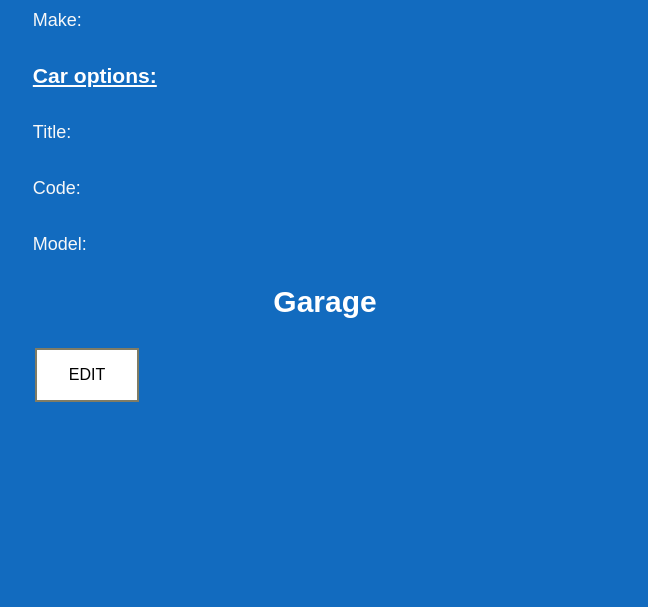
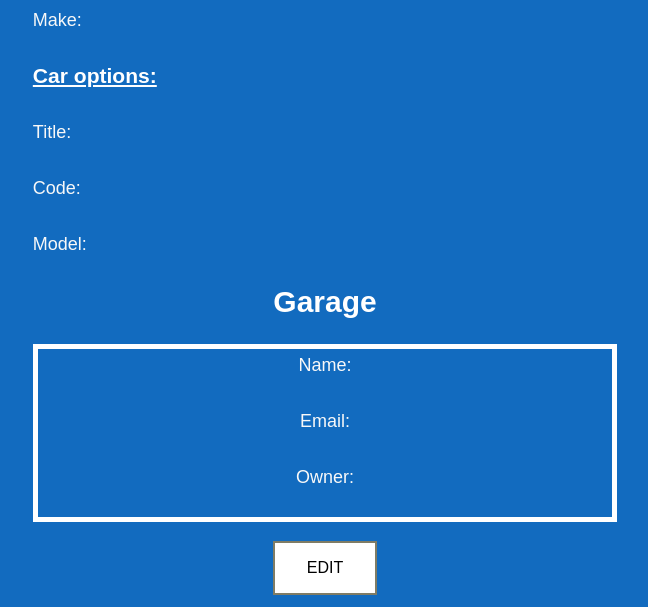
Before and after one commit to MrBomberman/car-page-test, a website: page index.html in a window 1280 px wide. Shown: the part 444-1051 px from the top of the page, without its empty margins (315-963 px from the left). Before the commit the page ends 858 px from the top, so only its background shows below. Drawn offline with Linux system fonts and the light colour scheme; no server answers.

Commit message:
added info of garage

```diff
--- a/index.html
+++ b/index.html
@@ -28,7 +28,12 @@
             <p>Model: <span id="model"></span></p>
         </div>
         <h2>Garage</h2>
-        <div><button id="edit" class="editBtn">Edit</button></div>
+        <div class="finalResult">
+            <p>Name: <span id="finalName"></span></p>
+            <p>Email: <span id="finalEmail"></span></p>
+            <p>Owner: <span id="finalOwner"></span></p>
+        </div>
+        <div class="divBtn"><button id="edit" class="editBtn">Edit</button></div>
         <form class="formGarage" style='display: none;'>
             <div><input id="name" name="name" type="text"></div>
             <div><input id="email" name="email" type="email"></div>
--- a/styles.css
+++ b/styles.css
@@ -27,6 +27,9 @@ button {
   color: black;
   border: 2px solid #7f7c65;
   text-transform: uppercase;
+}
+.divBtn{
+  text-align: center;
 }
 
 .editBtn:hover {
@@ -112,3 +115,9 @@ h3 {
         font-size: 30px;
     }
 }
+
+.finalResult {
+  text-align: center;
+  border: 5px solid white;
+  margin-bottom: 15px;
+}
```
